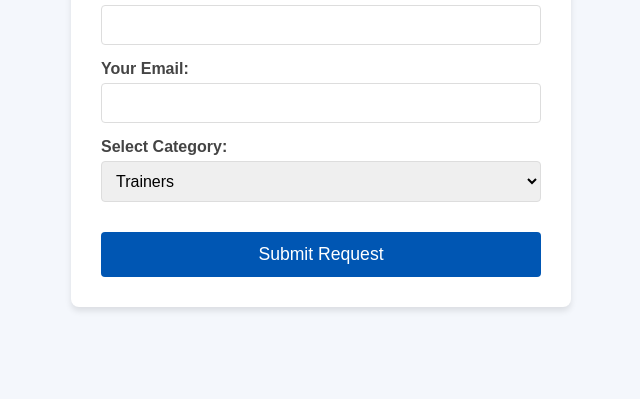
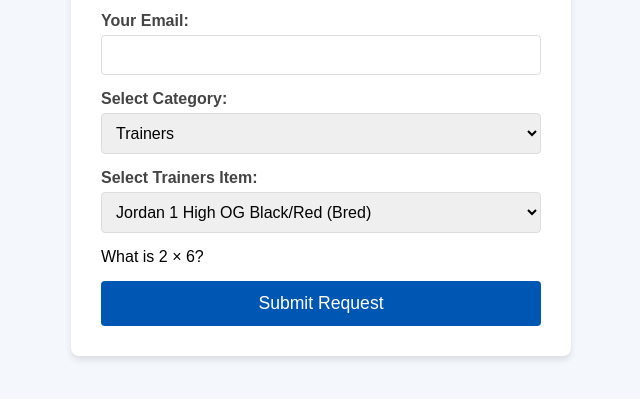
Before and after one commit to NikolaSkibicka/StockRequestForm, a website: page index.html in a window 1280 px wide. Shown: the part 299-698 px from the top of the page, without its empty margins (319-959 px from the left). Drawn offline with Linux system fonts and the light colour scheme.

Commit message:
Update index.html

```diff
--- a/index.html
+++ b/index.html
@@ -5,7 +5,7 @@
     <meta name="viewport" content="width=device-width, initial-scale=1.0">
     <title>Stock Request Form</title>
     <link rel="stylesheet" href="styles.css">
-  <script src="https://www.google.com/recaptcha/api.js?render=6Le4izIrAAAAAOKdfch5ZAzkQS3nZC0kqiA86Onh"></script>
+    <script src="https://www.google.com/recaptcha/api.js" async defer></script>
 </head>
 <body>
     <div class="container">
@@ -34,6 +34,7 @@
                 <textarea id="description" name="description"></textarea>
             </div>
             <div class="form-group captcha">
+                <span id="captchaQuestion"></span>
                <div class="g-recaptcha" data-sitekey="6Le4izIrAAAAAOKdfch5ZAzkQS3nZC0kqiA86Onh"></div>
             </div>
             <button type="submit" class="submit-btn">Submit Request</button>
```
